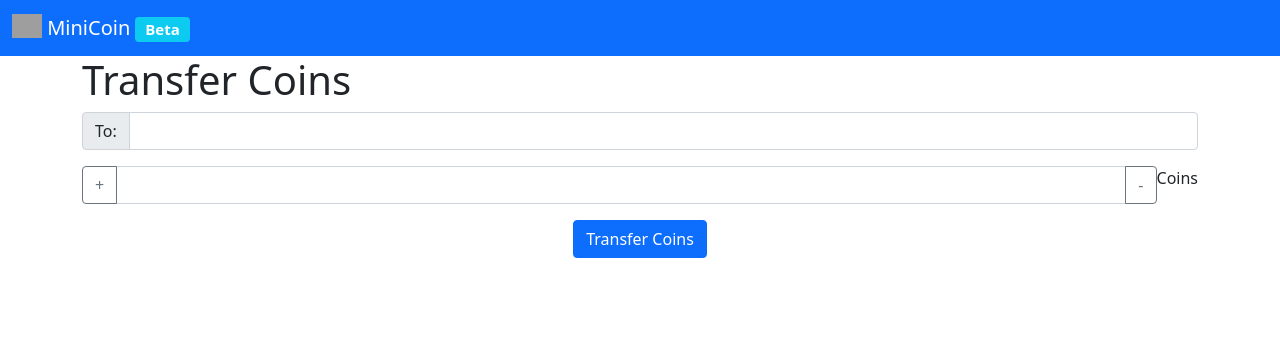
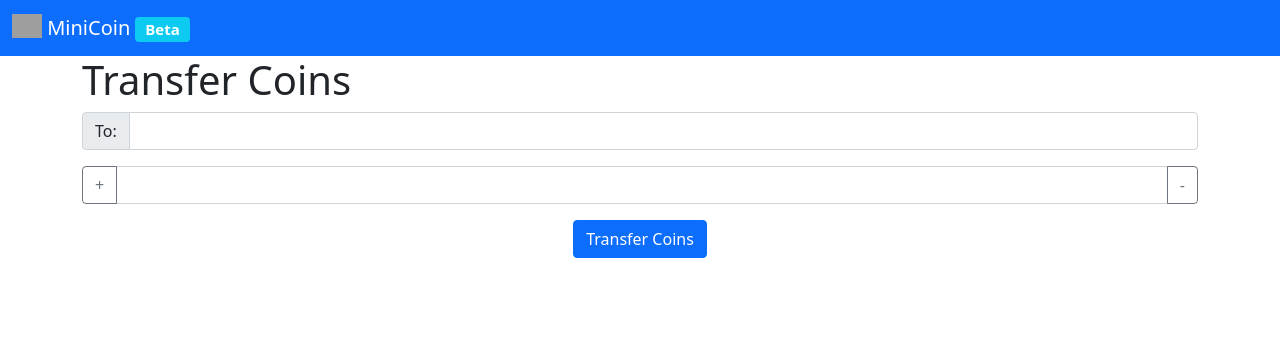
Before and after one commit to harsha7addanki/MiniCoin, a Django app: page /transfer/ in a window 1280 px wide. Shown: the top 356 px of the page. Run offline with Django 3.2, Linux system fonts and the light colour scheme; parts of the project's set-up code (start-up, migrations or seed data) failed here and were passed over; grey boxes are pictures that could not be loaded.

Commit message:
bru bruh

```diff
--- a/Wallet/templates/transfer.html
+++ b/Wallet/templates/transfer.html
@@ -17,7 +17,7 @@
         <div class="mb-3 input-group">
             <button class="btn btn-outline-secondary" type="button" id="button-addon1" onclick="document.getElementById('yes').value -= -1">+</button>
             {{ form.to|addclassi:'form-control'}}
-            <button class="btn btn-outline-secondary" type="button" id="button-addon2" onclick="document.getElementById('yes').value -= 1">-</button> Coins
+            <button class="btn btn-outline-secondary" type="button" id="button-addon2" onclick="document.getElementById('yes').value -= 1">-</button>
             {% for error in form.to.errors %}
                 <div class="alert alert-danger" role="alert">
                     {{ error }}
```
